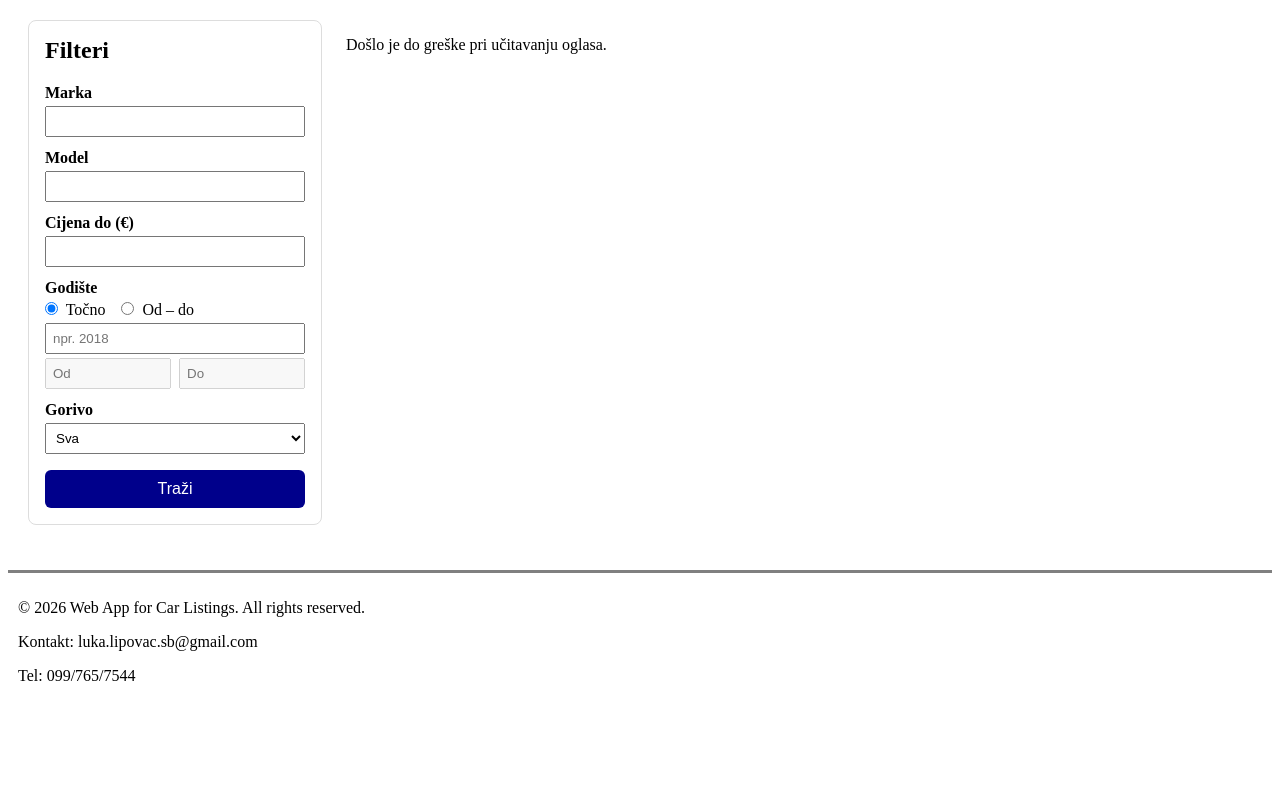
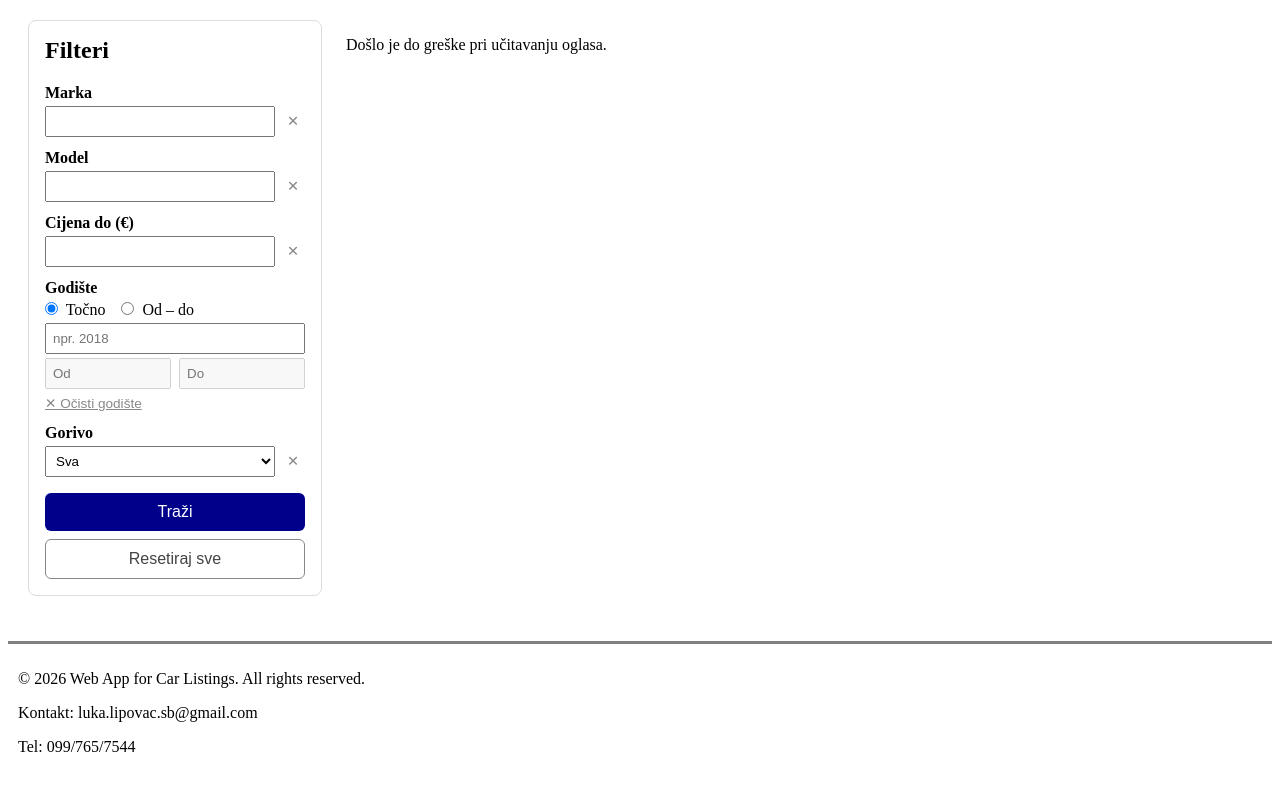
Before and after one commit to lipaluka/A-Web-App-for-Car-Listings-and-Search, a plain HTML site: page frontend/pretraga.html in a window 1280 px wide. Shown: the part 72-862 px from the top of the page. Before the commit the page ends 800 px from the top, so only its background shows below. Drawn offline with Linux system fonts and the light colour scheme; no server answers.

Commit message:
edit search functions

```diff
--- a/frontend/js/pretraga.js
+++ b/frontend/js/pretraga.js
@@ -88,4 +88,21 @@ forma.addEventListener('submit', event => {
     ucitajOglase(upit ? '?' + upit : '');
 });
 
+document.querySelectorAll('.reset-polje').forEach(gumb => {
+    gumb.addEventListener('click', () => {
+        gumb.dataset.polja.split(',').forEach(ime => {
+            forma.elements[ime].value = '';
+        });
+        forma.requestSubmit();
+    });
+});
+
+
+forma.addEventListener('reset', () => {
+    setTimeout(() => {
+        promijeniTipGodista();
+        ucitajOglase();
+    }, 0);
+});
+
 ucitajOglase();
--- a/frontend/pretraga.html
+++ b/frontend/pretraga.html
@@ -22,13 +22,22 @@
             <h2>Filteri</h2>
         <form id="forma-filteri">
             <label for="marka">Marka</label>
+            <div class="polje">
                 <input type="text" id="marka" name="marka">
+                <button type="button" class="reset-polje" data-polja="marka" aria-label="Očisti marku">✕</button>
+            </div>
 
             <label for="model">Model</label>
+            <div class="polje">
                 <input type="text" id="model" name="model">
+                <button type="button" class="reset-polje" data-polja="model" aria-label="Očisti model">✕</button>
+            </div>
 
             <label for="cijena_do">Cijena do (€)</label>
+            <div class="polje">
                 <input type="number" id="cijena_do" name="cijena_do">
+                <button type="button" class="reset-polje" data-polja="cijena_do" aria-label="Očisti cijenu">✕</button>
+            </div>
 
             <fieldset class="godiste">
                 <legend>Godište</legend>
@@ -44,9 +53,12 @@
                     <input type="number" id="godina_od" name="godina_od" placeholder="Od" min="1950" max="2100" disabled>
                     <input type="number" id="godina_do" name="godina_do" placeholder="Do" min="1950" max="2100" disabled>
                 </div>
+
+                <button type="button" class="reset-polje" data-polja="godina,godina_od,godina_do" aria-label="Očisti godište">✕ Očisti godište</button>
             </fieldset>
 
             <label for="gorivo">Gorivo</label>
+            <div class="polje">
                 <select id="gorivo" name="gorivo">
                     <option value="">Sva</option>
                     <option value="Benzin">Benzin</option>
@@ -54,8 +66,11 @@
                     <option value="Hibrid">Hibrid</option>
                     <option value="Električni">Električni</option>
                 </select>
+                <button type="button" class="reset-polje" data-polja="gorivo" aria-label="Očisti gorivo">✕</button>
+            </div>
 
             <button type="submit">Traži</button>
+            <button type="reset" id="reset-sve">Resetiraj sve</button>
         </form>
         </aside>
 
--- a/frontend/style.css
+++ b/frontend/style.css
@@ -182,3 +182,51 @@ h1{
     display: flex;
     gap: 8px;
 }
+
+.filteri .polje {
+    display: flex;
+    gap: 0.4rem;
+    align-items: center;
+}
+
+.filteri .polje input,
+.filteri .polje select {
+    flex: 1;
+    min-width: 0;
+}
+
+/* Mali ✕ uz svako polje */
+.filteri .reset-polje {
+    width: auto;
+    margin: 4px 0 0;
+    padding: 2px 6px;
+    background: none;
+    color: #888;
+    font-size: 0.9rem;
+    line-height: 1;
+}
+
+.filteri .reset-polje:hover {
+    background: none;
+    color: #c00;
+}
+
+/* "✕ Očisti godište" kao diskretan tekst-link */
+.filteri .godiste .reset-polje {
+    margin-top: 8px;
+    padding: 0;
+    font-size: 0.85rem;
+    text-decoration: underline;
+}
+
+/* "Resetiraj sve" kao sekundarni gumb */
+.filteri #reset-sve {
+    background: none;
+    color: #444;
+    border: 1px solid #888;
+    margin-top: 8px;
+}
+
+.filteri #reset-sve:hover {
+    background: #eee;
+}
```
Lines whose indentation alone changed are shown as unchanged.
